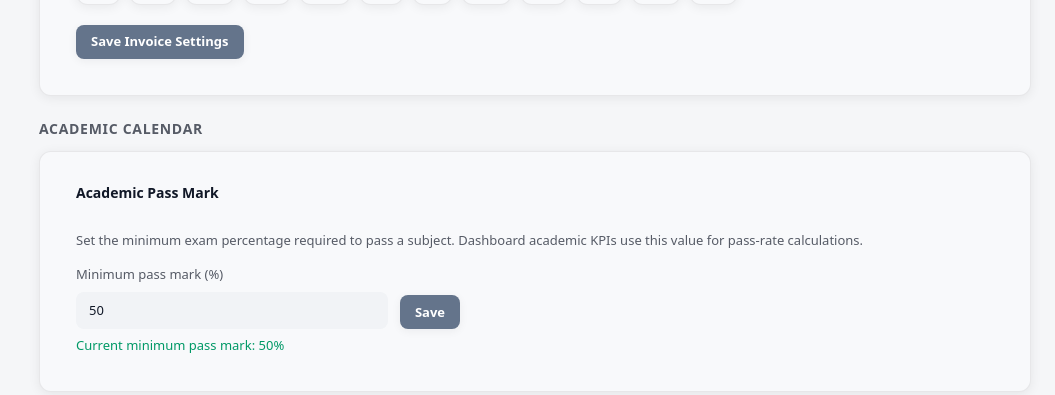
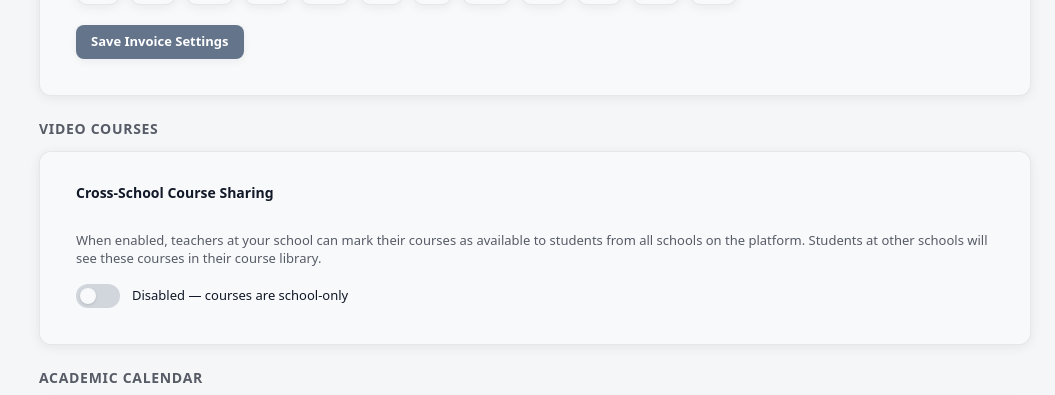
Before and after one commit to Maditoio/school-manager, a Next.js app: page /admin/settings in a window 1280 px wide. Shown: the part 1040-1435 px from the top of the page, without its empty margins (225-1280 px from the left). Built offline with nearby package versions, Linux system fonts and the light colour scheme; no server answers; sample sign-in values are in the browser's storage.

Commit message:
feat: cross-school course sharing with admin toggle and teacher visibility control

```diff
--- a/app/admin/settings/page.tsx
+++ b/app/admin/settings/page.tsx
@@ -58,6 +58,10 @@ export default function AdminSettingsPage() {
   const [minimumPassRateInput, setMinimumPassRateInput] = useState('50')
   const [minimumPassRateSaving, setMinimumPassRateSaving] = useState(false)
 
+  // Video courses settings
+  const [allowCrossSchoolCourses, setAllowCrossSchoolCourses] = useState(false)
+  const [crossSchoolCoursesSaving, setCrossSchoolCoursesSaving] = useState(false)
+
   // Currency setting
   const [currencyInput, setCurrencyInput] = useState<CurrencyCode>('ZAR')
   const [currencySaving, setCurrencySaving] = useState(false)
@@ -107,6 +111,7 @@ export default function AdminSettingsPage() {
         setInvoiceDayOfMonth(data.invoiceDayOfMonth ?? 1)
         setFeesDueDayOfMonth(data.feesDueDayOfMonth ?? 15)
         setInvoiceActiveMonths(data.invoiceActiveMonths ?? [])
+        setAllowCrossSchoolCourses(data.allowCrossSchoolCourses ?? false)
       }
     } catch {
       // fail silently — not critical for page load
@@ -452,6 +457,24 @@ export default function AdminSettingsPage() {
     }
   }
 
+  const handleSaveCrossSchoolCourses = async (value: boolean) => {
+    setCrossSchoolCoursesSaving(true)
+    try {
+      const res = await fetch('/api/schools/settings', {
+        method: 'PATCH',
+        headers: { 'Content-Type': 'application/json' },
+        body: JSON.stringify({ allowCrossSchoolCourses: value }),
+      })
+      if (!res.ok) throw new Error('Failed to save')
+      setAllowCrossSchoolCourses(value)
+      showToast(value ? t('Cross-school courses enabled') : t('Cross-school courses disabled'), 'success')
+    } catch {
+      showToast(t('Failed to save setting'), 'error')
+    } finally {
+      setCrossSchoolCoursesSaving(false)
+    }
+  }
+
   if (status === 'loading' || !session?.user) return <div>{t('Loading...')}</div>
 
   return (
@@ -632,6 +655,40 @@ export default function AdminSettingsPage() {
               </div>
             </Card>
           </div>
+        </section>
+
+        {/* ──────────────────────────────────────────────────────── */}
+        {/* Video Courses                                             */}
+        {/* ──────────────────────────────────────────────────────── */}
+        <section>
+          <h2 className="mb-3 text-sm font-semibold uppercase tracking-wider ui-text-secondary">{t('Video Courses')}</h2>
+          <Card title={t('Cross-School Course Sharing')} className="p-5">
+            <p className="text-sm ui-text-secondary mb-4">
+              {t('When enabled, teachers at your school can mark their courses as available to students from all schools on the platform. Students at other schools will see these courses in their course library.')}
+            </p>
+            <label className="flex items-center gap-3 cursor-pointer">
+              <div
+                role="switch"
+                aria-checked={allowCrossSchoolCourses}
+                onClick={() => !crossSchoolCoursesSaving && handleSaveCrossSchoolCourses(!allowCrossSchoolCourses)}
+                className={`relative inline-flex h-6 w-11 items-center rounded-full transition-colors ${
+                  crossSchoolCoursesSaving ? 'opacity-50 cursor-not-allowed' : 'cursor-pointer'
+                } ${allowCrossSchoolCourses ? 'bg-blue-600' : 'bg-gray-300 dark:bg-gray-600'}`}
+              >
+                <span
+                  className={`inline-block h-4 w-4 rounded-full bg-white shadow transition-transform ${
+                    allowCrossSchoolCourses ? 'translate-x-6' : 'translate-x-1'
+                  }`}
+                />
+              </div>
+              <div>
+                <span className="text-sm font-medium ui-text-primary">
+                  {allowCrossSchoolCourses ? t('Enabled — teachers can share courses across schools') : t('Disabled — courses are school-only')}
+                </span>
+                {crossSchoolCoursesSaving && <span className="ml-2 text-xs ui-text-secondary">{t('Saving…')}</span>}
+              </div>
+            </label>
+          </Card>
         </section>
 
         {/* ──────────────────────────────────────────────────────── */}
--- a/app/api/courses/[id]/route.ts
+++ b/app/api/courses/[id]/route.ts
@@ -64,7 +64,21 @@ export async function PATCH(request: NextRequest, { params }: { params: Promise<
   })
   if (!course) return NextResponse.json({ error: 'Not found' }, { status: 404 })
 
-  const { title, description, price, thumbnailUrl, published } = body
+  const { title, description, price, thumbnailUrl, published, allSchools } = body
+
+  // Validate allSchools: only allow true if admin has enabled cross-school courses
+  let resolvedAllSchools: boolean | undefined
+  if (allSchools !== undefined) {
+    if (!allSchools) {
+      resolvedAllSchools = false
+    } else {
+      const settings = await prisma.schoolSettings.findUnique({
+        where: { schoolId: course.schoolId },
+        select: { allowCrossSchoolCourses: true },
+      })
+      resolvedAllSchools = settings?.allowCrossSchoolCourses === true
+    }
+  }
 
   const updated = await prisma.videoCourse.update({
     where: { id },
@@ -74,6 +88,7 @@ export async function PATCH(request: NextRequest, { params }: { params: Promise<
       ...(price !== undefined && { price: Number(price) }),
       ...(thumbnailUrl !== undefined && { thumbnailUrl }),
       ...(published !== undefined && { published: Boolean(published) }),
+      ...(resolvedAllSchools !== undefined && { allSchools: resolvedAllSchools }),
     },
   })
 
--- a/app/api/courses/route.ts
+++ b/app/api/courses/route.ts
@@ -23,11 +23,24 @@ export async function GET(request: NextRequest) {
     return NextResponse.json({ courses })
   }
 
-  // Public browse — published courses for the school
+  // Public browse — published courses for the school + cross-school courses
+  const schoolId = session.user.schoolId!
+
+  // Get all published courses: own school + any school-shared from schools that allow it
   const courses = await prisma.videoCourse.findMany({
-    where: { schoolId: session.user.schoolId!, published: true },
+    where: {
+      published: true,
+      OR: [
+        { schoolId },
+        {
+          allSchools: true,
+          school: { schoolSettings: { allowCrossSchoolCourses: true } },
+        },
+      ],
+    },
     include: {
       teacher: { select: { firstName: true, lastName: true } },
+      school: { select: { id: true, name: true } },
       lessons: { select: { id: true, isFreePreview: true, duration: true } },
       _count: { select: { enrollments: true, ratings: true } },
       ratings: { select: { rating: true } },
@@ -46,9 +59,19 @@ export async function POST(request: NextRequest) {
   }
 
   const body = await request.json()
-  const { title, description, price, thumbnailUrl } = body
+  const { title, description, price, thumbnailUrl, allSchools } = body
 
   if (!title?.trim()) return NextResponse.json({ error: 'Title is required' }, { status: 400 })
+
+  // allSchools is only allowed if admin has enabled cross-school courses
+  let resolvedAllSchools = false
+  if (allSchools === true) {
+    const settings = await prisma.schoolSettings.findUnique({
+      where: { schoolId: session.user.schoolId! },
+      select: { allowCrossSchoolCourses: true },
+    })
+    resolvedAllSchools = settings?.allowCrossSchoolCourses === true
+  }
 
   const course = await prisma.videoCourse.create({
     data: {
@@ -58,6 +81,7 @@ export async function POST(request: NextRequest) {
       description: description?.trim() ?? null,
       price: typeof price === 'number' ? price : 0,
       thumbnailUrl: thumbnailUrl ?? null,
+      allSchools: resolvedAllSchools,
     },
   })
 
--- a/app/api/schools/settings/route.ts
+++ b/app/api/schools/settings/route.ts
@@ -40,6 +40,7 @@ export async function GET() {
       invoiceDayOfMonth: settings?.invoiceDayOfMonth ?? 1,
       feesDueDayOfMonth: settings?.feesDueDayOfMonth ?? 15,
       invoiceActiveMonths: settings?.invoiceActiveMonths ?? [],
+      allowCrossSchoolCourses: settings?.allowCrossSchoolCourses ?? false,
     })
   } catch (error) {
     console.error('Error fetching school settings:', error)
@@ -115,6 +116,10 @@ export async function PATCH(request: NextRequest) {
       updateData.autoInvoiceEnabled = Boolean(body.autoInvoiceEnabled)
     }
 
+    if (body.allowCrossSchoolCourses !== undefined) {
+      (updateData as Record<string, unknown>).allowCrossSchoolCourses = Boolean(body.allowCrossSchoolCourses)
+    }
+
     if (body.invoiceDayOfMonth !== undefined) {
       const d = Number(body.invoiceDayOfMonth)
       if (!Number.isInteger(d) || d < 1 || d > 28) {
@@ -162,6 +167,7 @@ export async function PATCH(request: NextRequest) {
       invoiceDayOfMonth: settings.invoiceDayOfMonth,
       feesDueDayOfMonth: settings.feesDueDayOfMonth,
       invoiceActiveMonths: settings.invoiceActiveMonths,
+      allowCrossSchoolCourses: (settings as Record<string, unknown>).allowCrossSchoolCourses ?? false,
     })
   } catch (error) {
     console.error('Error updating school settings:', error)
--- a/app/student/hub/page.tsx
+++ b/app/student/hub/page.tsx
@@ -14,6 +14,8 @@ interface BrowseCourse {
   thumbnailUrl: string | null
   price: number
   totalDuration: number
+  allSchools: boolean
+  school: { id: string; name: string }
   teacher: { firstName: string | null; lastName: string | null }
   lessons: Array<{ id: string; isFreePreview: boolean; duration: number }>
   _count: { enrollments: number; ratings: number }
@@ -140,13 +142,21 @@ export default function StudentHubPage() {
                         Free
                       </span>
                     )}
+                    {course.allSchools && (
+                      <span className="absolute top-2 left-2 text-xs font-bold bg-blue-600 text-white px-2 py-0.5 rounded-full">
+                        🌐 All Schools
+                      </span>
+                    )}
                   </div>
 
                   {/* Content */}
                   <div className="p-4 flex flex-col flex-1 gap-2">
                     <div>
                       <h3 className="font-semibold ui-text-primary leading-tight line-clamp-2">{course.title}</h3>
-                      <p className="text-xs ui-text-secondary mt-0.5">{teacherName}</p>
+                      <p className="text-xs ui-text-secondary mt-0.5">
+                        {teacherName}
+                        {course.allSchools && <span className="ml-1 opacity-60">· {course.school.name}</span>}
+                      </p>
                     </div>
                     {course.description && (
                       <p className="text-xs ui-text-secondary line-clamp-2 flex-1">{course.description}</p>
```
Also changed, not shown: app/teacher/courses/[id]/page.tsx (+33 -2 lines), app/teacher/courses/page.tsx (+39 -7 lines), 1 other file (tests, documents, lock files or other folders).
